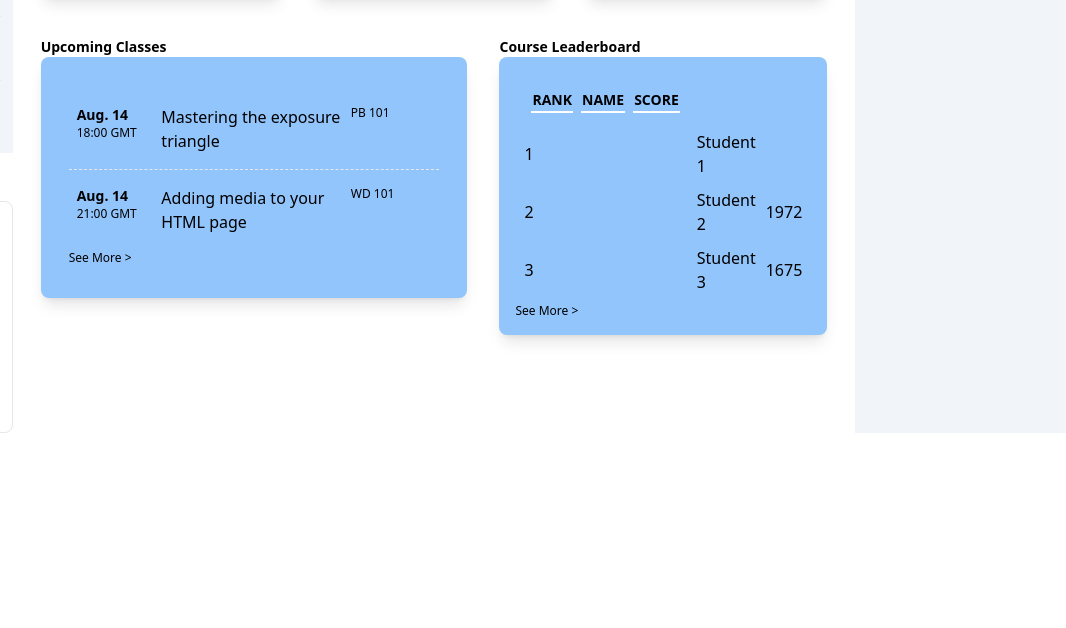
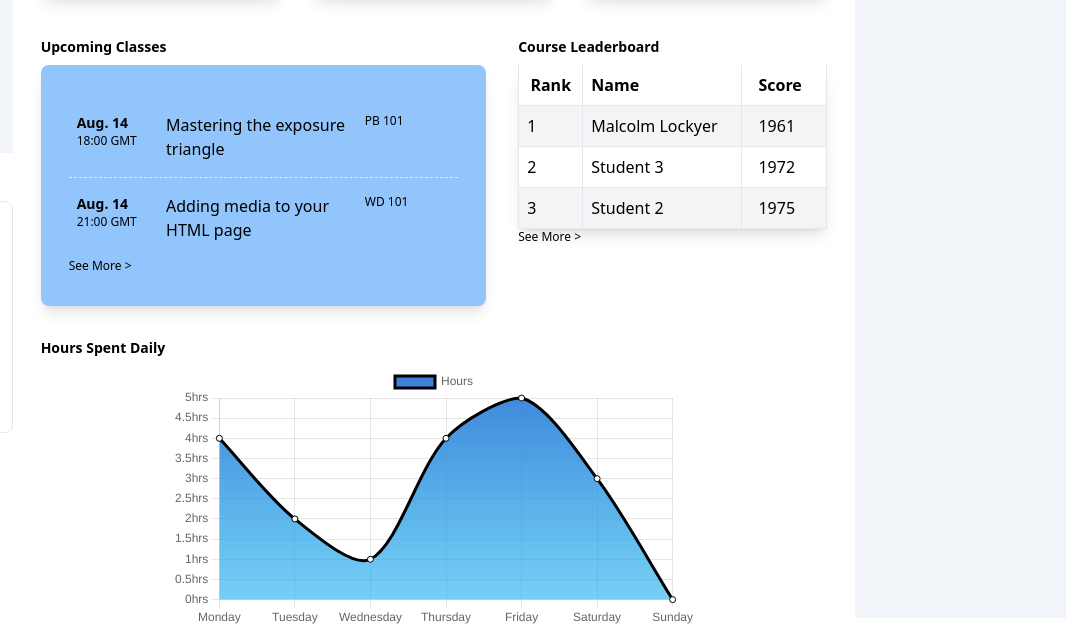
Before and after one commit to tmcode7/Learnr-Dashboard, a plain HTML site: page index.html in a window 1280 px wide. Shown: the part 307-935 px from the top of the page, 214-1280 px from the left. Before the commit the page ends 800 px from the top, so only its background shows below. Drawn offline with nearby package versions, Linux system fonts and the light colour scheme.

Commit message:
added graph area to dashboard

```diff
--- a/index.html
+++ b/index.html
@@ -8,8 +8,13 @@
     <script src="https://cdn.tailwindcss.com"></script>
     <title>Dashboard</title>
     <style type="text/tailwindcss">
+    </style>
+
+    <style>
 
     </style>
+
+
 
 </head>
 
@@ -170,7 +175,7 @@
                 <div id="upcoming-classes" class="flex">
 
                     <div class="mb-10px mt-2 p-4 basis-7/12">
-                        <h3 class="font-bold text-sm">Upcoming Classes</h3>
+                        <h3 class="font-bold text-sm mb-2">Upcoming Classes</h3>
                         <div class="container rounded-lg shadow-lg p-4 bg-blue-300">
                             <div class="list-group divide-y divide-dashed px-3 py-4">
                                 <div class="flex flex-row py-4">
@@ -205,32 +210,36 @@
                     </div>
 
                     <div class="mb-10px mt-2 p-4 basis-5/12">
-                        <h3 class="font-bold text-sm">Course Leaderboard</h3>
-                        <div class="container rounded-lg shadow-lg p-4 bg-blue-300">
-                            <table class="table-fixed border-separate border-spacing-2">
-                                <thead class="flex">
-                                  <tr >
-                                    <th class="border-b-2 border-white border-solid text-sm">RANK</th>
-                                    <th class="border-b-2 border-white border-solid text-sm ">NAME</th>
-                                    <th class="border-b-2 border-white border-solid text-sm">SCORE</th>
+                        <div id="leaderboard" class="flex justify-between items-center">
+                            <h3 class="font-bold text-sm mb-2">Course Leaderboard</h3>
+
+                        </div>
+
+                        <div class="">
+
+                            <table class="w-full table-auto border-x border-b rounded-lg shadow-lg">
+                                <thead>
+                                  <tr>
+                                    <th class="font-bold p-2 border-b border-l">Rank</th>
+                                    <th class="font-bold p-2 border-b border-l text-left" >Name</th>
+                                    <th class="font-bold py-2 px-4 border-b border-l text-left">Score</th>
                                   </tr>
                                 </thead>
                                 <tbody>
-                                  <tr>
-                                    <td>1</td>
-                                    <td>Student 1</td>
+                                  <tr class="odd:bg-gray-100 hover:!bg-stone-200">
+                                    <td class="p-2 border-b border-l text-left">1</td>
+                                    <td class="p-2 border-b border-l text-left">Malcolm Lockyer</td>
+                                    <td class="py-2 px-4 border-b border-l text-left">1961</td>
                                   </tr>
-
-                                  <tr>
-                                    <td>2</td>
-                                    <td>Student 2</td>
-                                    <td>1972</td>
+                                  <tr class="odd:bg-gray-100 hover:!bg-stone-200">
+                                    <td class="p-2 border-b border-l text-left">2</td>
+                                    <td class="p-2 border-b border-l text-left">Student 3</td>
+                                    <td class="py-2 px-4 border-b border-l text-left">1972</td>
                                   </tr>
-
-                                  <tr>
-                                    <td>3</td>
-                                    <td>Student 3</td>
-                                    <td>1675</td>
+                                  <tr class="odd:bg-gray-100 hover:!bg-stone-200">
+                                    <td class="p-2 border-b border-l text-left">3</td>
+                                    <td class="p-2 border-b border-l text-left">Student 2</td>
+                                    <td class="py-2 px-4 border-b border-l text-left">1975</td>
                                   </tr>
                                 </tbody>
                               </table>
@@ -245,8 +254,21 @@
 
                     </div>
 
+                </div>
 
+                <div id="graphArea" class="h-64 w-full p-4">
+                    <div id="hours" class="flex justify-between items-left">
+                        <h3 class="font-bold text-sm mb-2">Hours Spent Daily</h3>
 
+                    </div>
+
+                    <div id="timeGraph" class="flex items-center justify-center w-full">
+                        <div id="chart" class="relative h-64 w-2/3">
+                            <canvas id="myChart">
+
+                            </canvas>
+                        </div>
+                    </div>
                 </div>
 
             </div>
@@ -272,7 +294,7 @@
                         <p id="student description" class="text-xs font-thin">College Student</p>
                     </div>
                 </div>
-            </div>
+
 
 
         </div>
@@ -288,6 +310,7 @@
 
     </div>
 
+    <script src="https://cdn.jsdelivr.net/npm/chart.js"></script>
     <script src="script.js"></script>
 </body>
 
--- a/script.js
+++ b/script.js
@@ -1,3 +1,74 @@
 function navToCourse1() {
     window.location.href = "https://icons8.com/icon/set/photo-and-video/small"
 }
+
+const ctx = document.getElementById('myChart').getContext('2d')
+
+//animation delay
+let delayed;
+
+//gradient fill
+let gradient = ctx.createLinearGradient(0,0,0,400)
+gradient.addColorStop(0, 'rgba(58,123,213,1)')
+gradient.addColorStop(1, 'rgba(0,210,255, 0.3)')
+
+const labels = [
+    'Monday',
+    'Tuesday',
+    'Wednesday',
+    'Thursday',
+    'Friday',
+    'Saturday',
+    'Sunday',
+]
+
+const data = {
+    labels,
+    datasets: [
+    {
+        data:[4,2,1,4,5,3,0],
+        label: 'Hours',
+        fill: true,
+        backgroundColor: gradient,
+        borderColor: '#000',
+        pointBackgroundColor: '#fff',
+        tension: 0.3,
+    },
+],
+}
+
+const config = {
+    type: 'line',
+    data: data,
+    options: {
+        hitRadius: 20,
+        hoverRadius: 10,
+        responsive: true,
+        animation: {
+            onComplete: () => {
+                delayed = true
+            },
+
+            delay: (context) => {
+                let delay = 0
+                if (context.type === 'data' && context.mode === 'default' && !delayed) {
+                    delay = context.dataIndex * 300 + context.datasetIndex * 100
+                }
+                return delay
+            },
+
+        },
+        scales: {
+            y: {
+                ticks: {
+                    callback: function (value) {
+                        return value + 'hrs'
+                    },
+
+                },
+            },
+        },
+    },
+}
+
+const myChart = new Chart(ctx, config)
```
